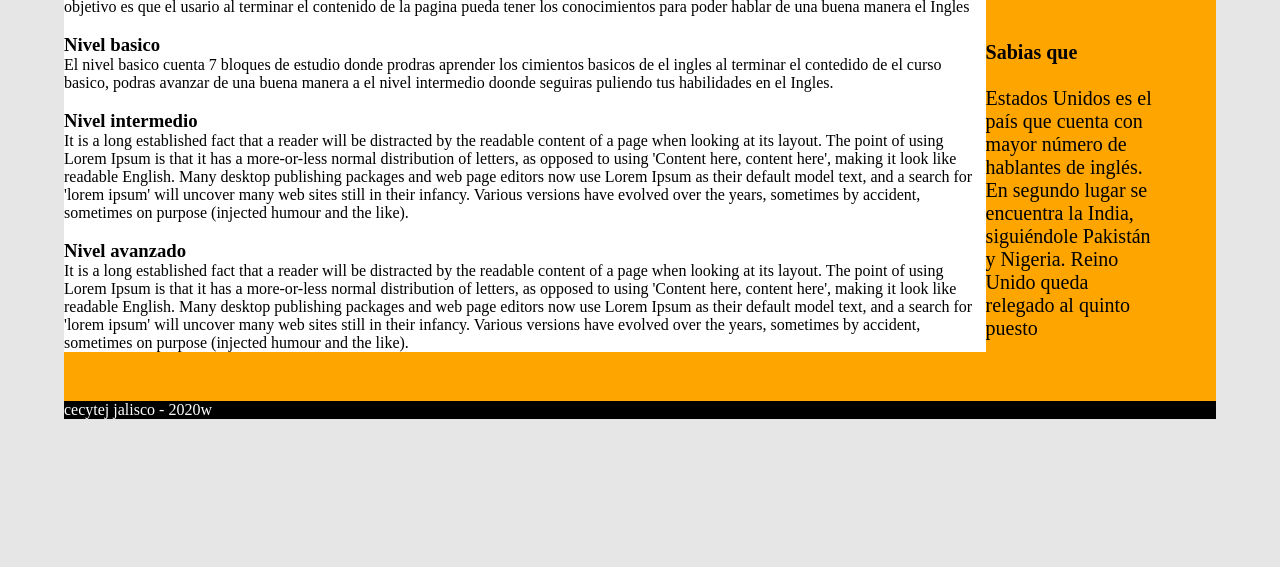
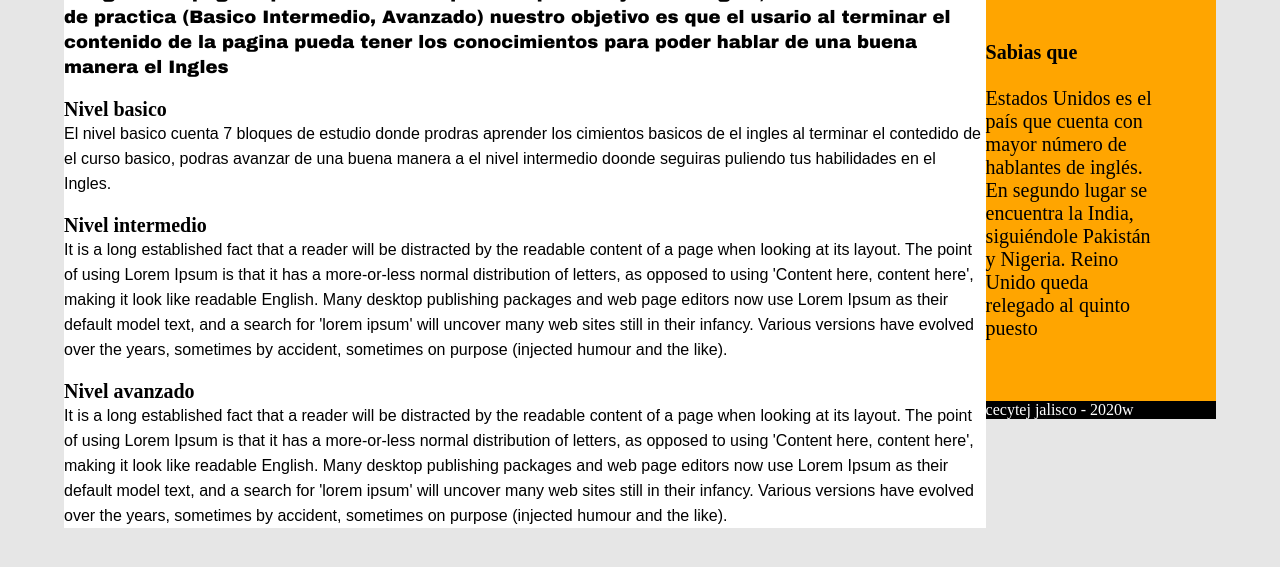
Before and after one commit to brandonxl/proyectoescuela, a plain HTML site: page index.html in a window 1280 px wide. Shown: the part 115-682 px from the top of the page. Drawn offline with Linux system fonts and the light colour scheme.

Commit message:
se hicieron unos mini cambios en el estilo de la pagina

```diff
--- a/maquetacion/estilo.css
+++ b/maquetacion/estilo.css
@@ -49,14 +49,32 @@ header nav ul li a{
 	margin-bottom: 30px;
 }
 
-
+h3{
+	font-size: 20px;
+}
 aside{
 	background: orange;
 	font-size: 20px;
 	padding: 61px;
 }
 
+
 footer{
 	background: black;
 	color: white;
 }
+
+p{
+	font-family: arial;
+	line-height: 25px;
+}
+b{
+	font-size: 20px;
+}
+.uno{
+	font-family: Arial black;
+	font-size: 18px;
+}
+h2{
+	font-family: Big Truck;
+}
```
